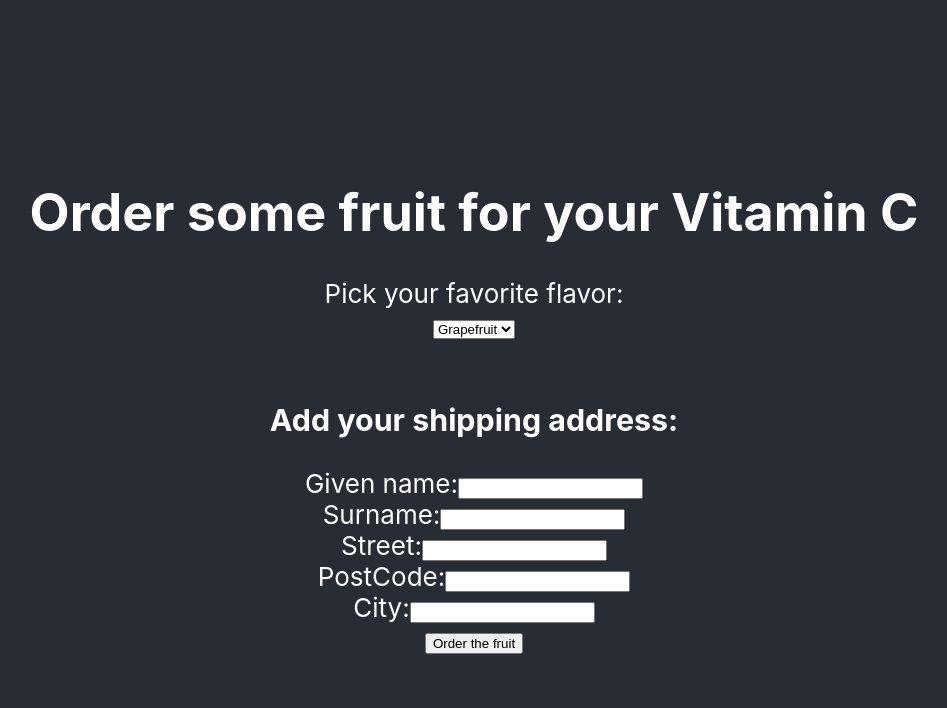
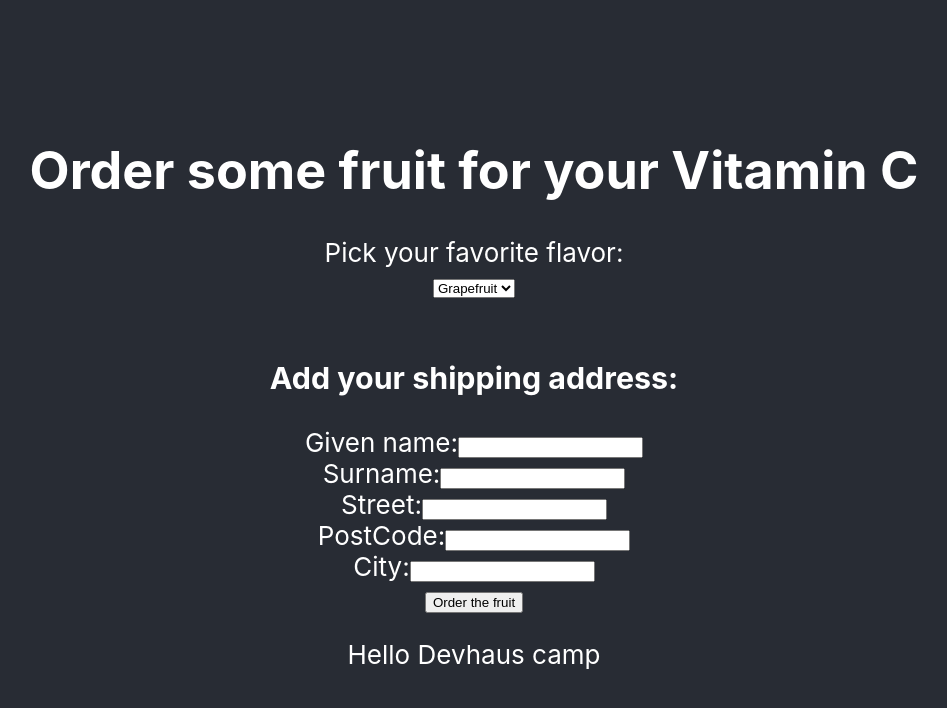
Before and after one commit to devhausleipzig/git-react-challenge, a React (Create React App) app: page / in a window 1280 px wide. Shown: the top 708 px of the page, without its empty margins (166-1113 px from the left). Built offline with nearby package versions, Linux system fonts and the light colour scheme.

Commit message:
Add a greeting line

```diff
--- a/src/App.js
+++ b/src/App.js
@@ -6,6 +6,7 @@ function App() {
       <div className="App">
          <header className="App-header">
             <ALongComponent />
+            <p>Hello Devhaus camp</p>
          </header>
       </div>
    );
```
